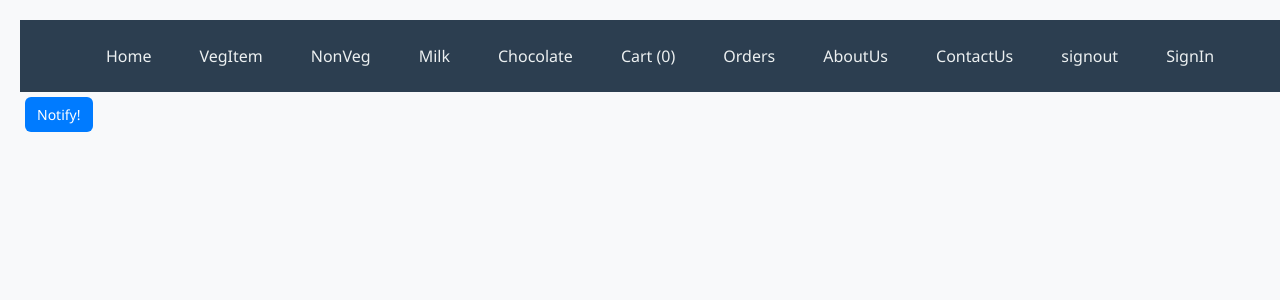
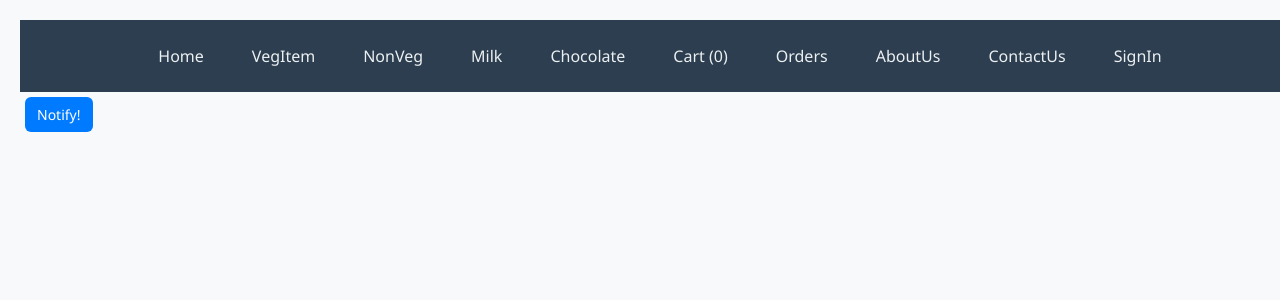
Before and after one commit to Hemakumar12345/Reactbigbasket, a React (Vite) app: page / in a window 1280 px wide. Shown: the top 300 px of the page. Built offline with nearby package versions, Linux system fonts and the light colour scheme.

Commit message:
Update App.jsx

```diff
--- a/src/App.jsx
+++ b/src/App.jsx
@@ -48,7 +48,7 @@ function App() {
           <Link to="/contactUs">ContactUs</Link>
           {/* <Link to="/Pagenation">Pagenation</Link> */}
 
-          <Link to="/signout">signout</Link>
+{/*           <Link to="/signout">signout</Link> */}
 
 
           {isAuthenticated?(
```
